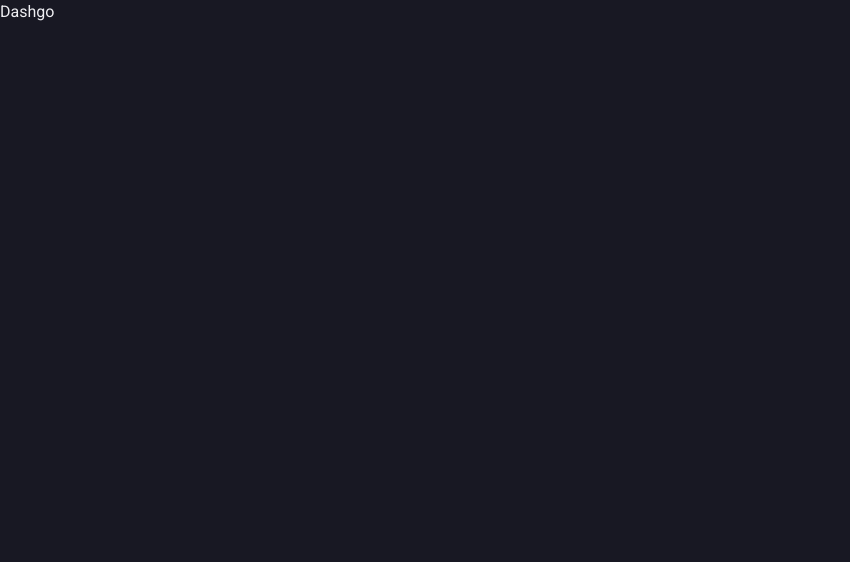
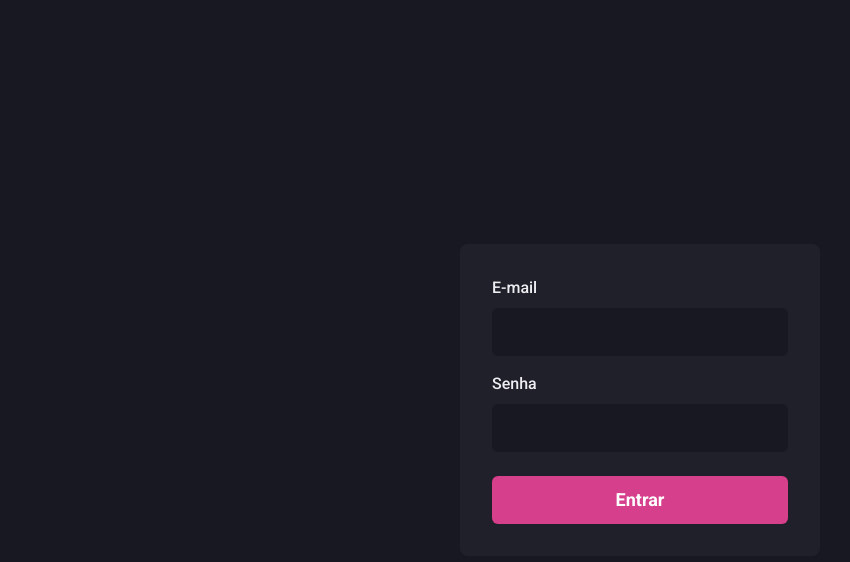
Before and after one commit to emanuelv15/dashgo-ignite-rocketseat, a Next.js app: page / in a window 1280 px wide. Shown: the top 562 px of the page, without its empty margins (0-850 px from the left). Built offline with nearby package versions, Linux system fonts and the light colour scheme.

Commit message:
Componente input criado

```diff
--- /dev/null
+++ b/src/components/Form/Input.tsx
@@ -0,0 +1,31 @@
+import {
+  Input as ChakraInput,
+  FormLabel,
+  FormControl,
+  InputProps as ChakraInputProps,
+} from "@chakra-ui/react";
+
+interface InputProps extends ChakraInputProps {
+  name: string;
+  label?: string;
+}
+
+export function Input({ name, label, ...rest }: InputProps) {
+  return (
+    <FormControl>
+      {!!label && <FormLabel htmlFor={name}>{label}</FormLabel>}
+      <ChakraInput
+        name={name}
+        id={name}
+        focusBorderColor="pink.500"
+        bgColor="gray.900"
+        variant="filled"
+        _hover={{
+          bgColor: "gray.900",
+        }}
+        size="lg"
+        {...rest}
+      />
+    </FormControl>
+  );
+}
--- a/src/pages/index.tsx
+++ b/src/pages/index.tsx
@@ -1,3 +1,28 @@
+import { Flex, Button, Stack } from "@chakra-ui/react";
+
+import { Input } from "../components/Form/Input";
+
 export default function Home() {
-  return <h1>Dashgo</h1>;
+  return (
+    <Flex w="100vw" h="100vh" align="center" justify="center">
+      <Flex
+        as="form"
+        width="100%"
+        maxWidth={360}
+        bg="gray.800"
+        p="8"
+        borderRadius={8}
+        flexDir="column"
+      >
+        <Stack spacing="4">
+          <Input name="email" type="email" label="E-mail" />
+          <Input name="password" type="password" label="Senha" />
+        </Stack>
+
+        <Button type="submit" mt="6" colorScheme="pink" size="lg">
+          Entrar
+        </Button>
+      </Flex>
+    </Flex>
+  );
 }
```
